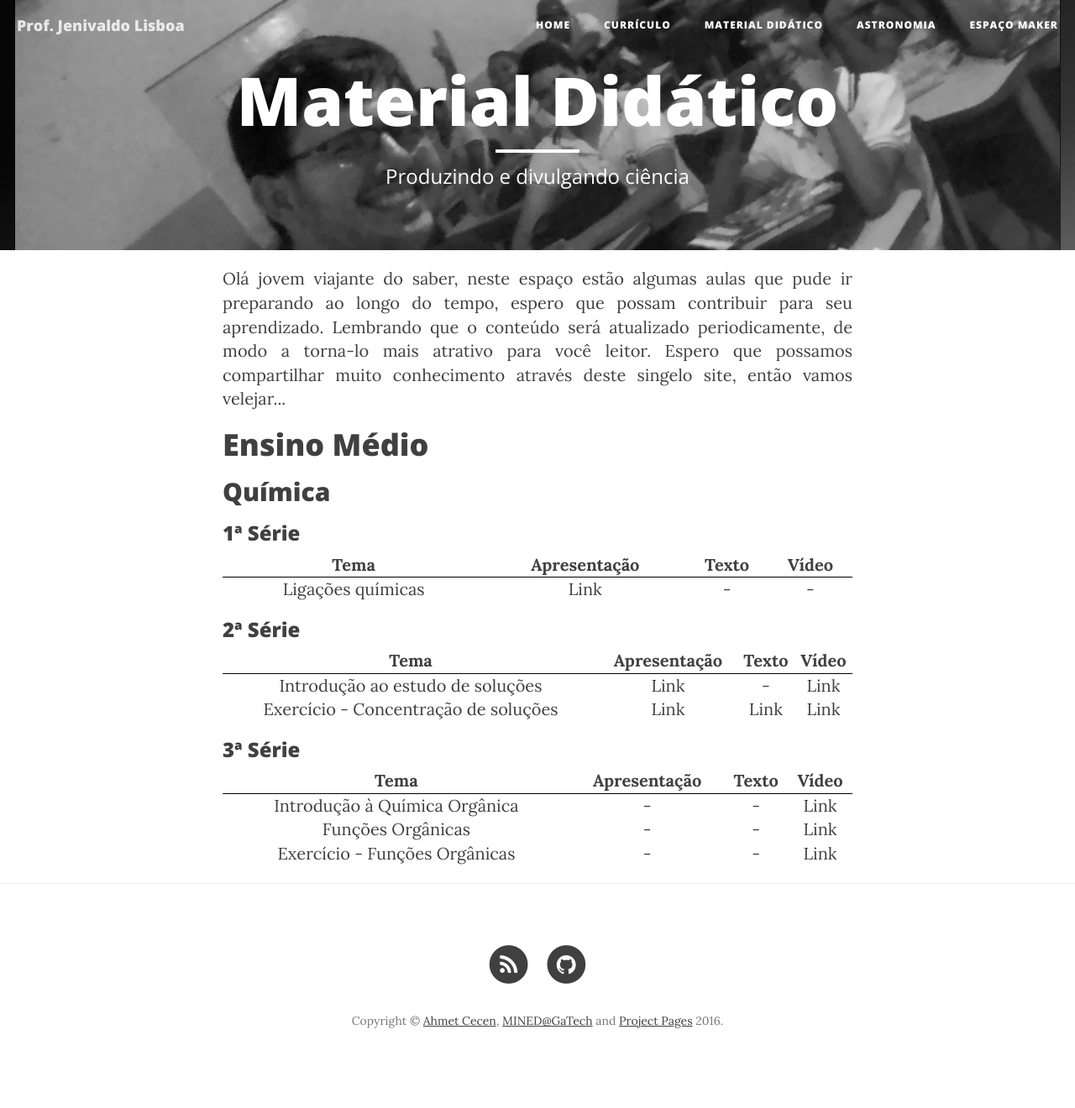
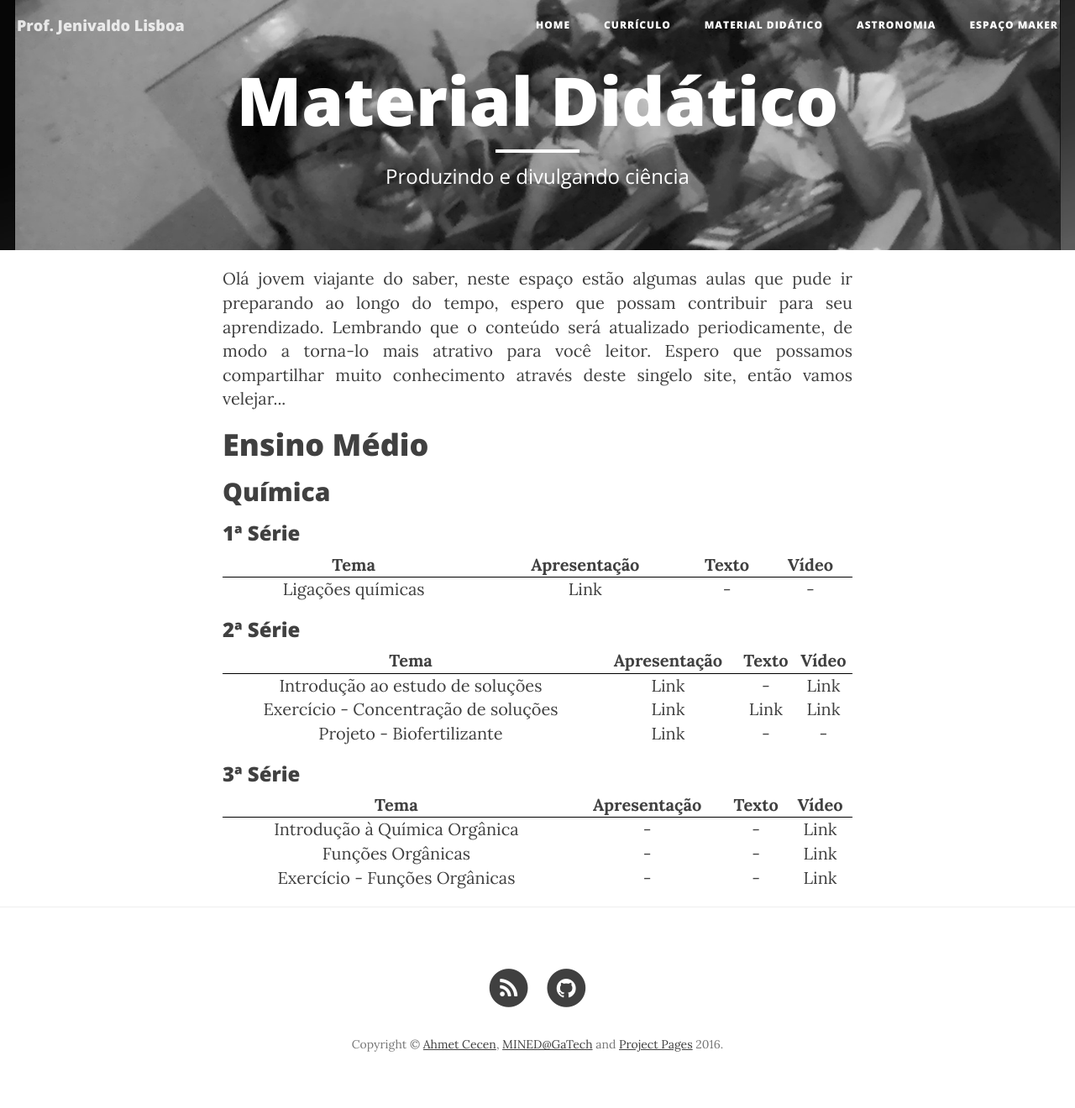
Before and after one commit to ProfJenivaldo/site1, a Jekyll site: the page built from about.md, in a window 1280 px wide. Shown: the whole page at 84% size. Built offline with Jekyll 4.4.1, drawn with Linux system fonts in a browser that asks for light colours; nearby versions of some CDN libraries; before the commit the page ends 1292 px from its top, so only the background shows below that.

Commit message:
insert_slide_2ano

```diff
--- a/about.md
+++ b/about.md
@@ -20,6 +20,7 @@
 :----:|:----:|:----:|:----:
 Introdução ao estudo de soluções | [Link](https://drive.google.com/file/d/1eXeV0cAJpLTpFutT2ivlXMrx6-oCm1vE/view?usp=sharing) | - | [Link](https://youtu.be/vMhdA_d_5_U)
 Exercício - Concentração de soluções | [Link](https://drive.google.com/file/d/1axzyFUW8G0XiiDI80rb3JUmOt-R14A0t/view?usp=sharing) | [Link](https://drive.google.com/file/d/1vJD8DgPLxs7U6zEUIjswQ_uyEAXdaXkW/view?usp=sharing) |[Link](https://youtu.be/ZdU1r1Oy2TE)
+Projeto - Biofertilizante | [Link](https://drive.google.com/file/d/1y857qT3n11bv15_9qzsRr9TLxfHvrynC/view?usp=sharing) | - | -
 
 ### 3ª Série
 
```
